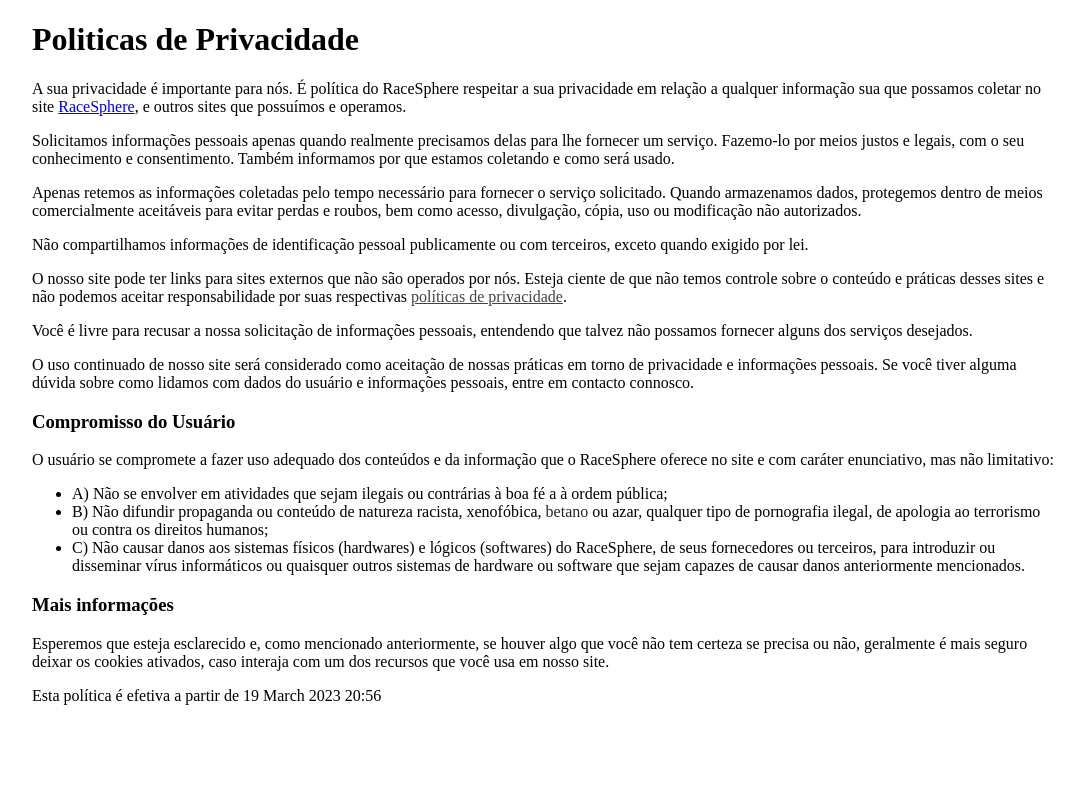
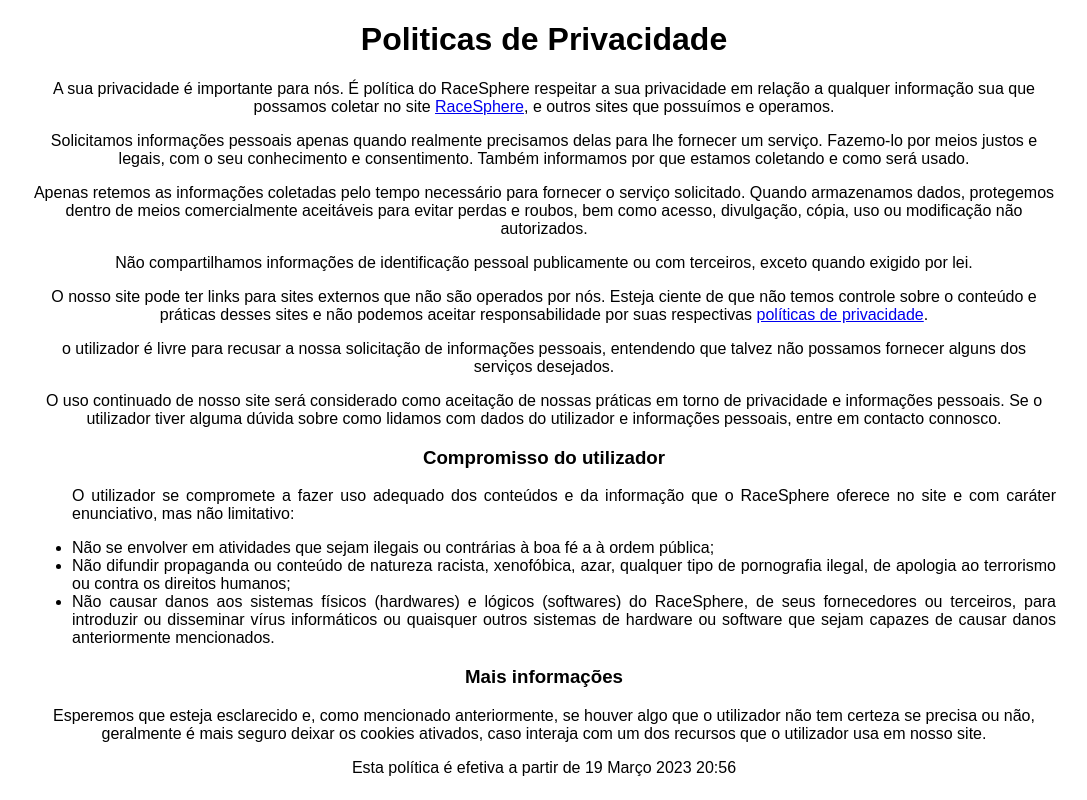
Before and after one commit to patolas01/dwm, a PHP site: page /privacyPolicy.html in a window 1280 px wide. Shown: the whole page, without its empty margins (96-1183 px from the left). Run offline with PHP 8.4, Linux system fonts and the light colour scheme.

Commit message:
privacy policy update

```diff
--- a/RaceSphere-v1.0/css/main.css
+++ b/RaceSphere-v1.0/css/main.css
@@ -1,5 +1,4 @@
 body {
     margin: 0;
-    text-align: center;
     font-family: 'Anton', sans-serif;
 }
--- a/RaceSphere-v1.0/css/pauloLeal.css
+++ b/RaceSphere-v1.0/css/pauloLeal.css
@@ -1,4 +1,12 @@
-body {
-    margin-left: 10svw;
-    margin-right: 10svw;
+div.mainWrapper {
+    padding-left: 10svw;
+    padding-right: 10svw;
 }
+
+.privPolicy{
+    text-align: center;
+}
+
+.privPolicy ul{
+    text-align: justify;
+}
--- a/RaceSphere-v1.0/privacyPolicy.html
+++ b/RaceSphere-v1.0/privacyPolicy.html
@@ -8,84 +8,72 @@
         <title>Politicas de Privacidade</title>
         <script src=""></script>
         <link rel="stylesheet" href="css/pauloLeal.css">
+        <link rel="stylesheet" href="css/main.css">
 </head>
 
 <body>
+        <div class="mainWrapper privPolicy">
                 <h1>Politicas de Privacidade</h1>
-        <p><span>A sua privacidade é importante para nós. É política do RaceSphere
-                        respeitar
-                        a
-                        sua privacidade em relação a qualquer informação sua que possamos coletar no site <a
-                                href="www.racesphere.com">RaceSphere</a>, e outros sites que possuímos e
-                        operamos.</span></p>
-        <p><span>Solicitamos informações pessoais apenas quando realmente precisamos
-                        delas
-                        para
-                        lhe fornecer um serviço. Fazemo-lo por meios justos e legais, com o seu conhecimento e
-                        consentimento. Também
-                        informamos por que estamos coletando e como será usado.</span></p>
-        <p><span>Apenas retemos as informações coletadas pelo tempo necessário para
-                        fornecer
+                <p><span>A sua privacidade é importante para nós. É política do RaceSphere respeitar a sua privacidade
+                                em relação a qualquer informação sua que possamos coletar no site <a
+                                        href="#">RaceSphere</a>, e outros sites que possuímos e operamos.</span></p>
+                <p><span>Solicitamos informações pessoais apenas quando realmente precisamos delas para lhe fornecer um
+                                serviço. Fazemo-lo por meios justos e legais, com o seu conhecimento e consentimento.
+                                Também informamos por que estamos coletando e como será usado.</span></p>
+                <p><span>Apenas retemos as informações coletadas pelo tempo necessário para fornecer
                                 o
                                 serviço solicitado. Quando armazenamos dados, protegemos dentro de meios comercialmente
                                 aceitáveis para
                                 evitar
-                        perdas e roubos, bem como acesso, divulgação, cópia, uso ou modificação não autorizados.</span>
-        </p>
+                                perdas e roubos, bem como acesso, divulgação, cópia, uso ou modificação não
+                                autorizados.</span></p>
                 <p><span>Não compartilhamos informações de identificação pessoal publicamente ou
                                 com
                                 terceiros, exceto quando exigido por lei.</span></p>
                 <p><span>O nosso site pode ter links para sites externos que não são operados
                                 por
                                 nós.
-                        Esteja ciente de que não temos controle sobre o conteúdo e práticas desses sites e não podemos
+                                Esteja ciente de que não temos controle sobre o conteúdo e práticas desses sites e não
+                                podemos
                                 aceitar
-                        responsabilidade por suas respectivas&nbsp;</span><a href="https://politicaprivacidade.com/"
-                        rel="noopener noreferrer" target="_blank"
-                        style="background-color: transparent; color: rgb(68, 68, 68);">políticas de
-                        privacidade</a><span>.</span></p>
-        <p><span>Você é livre para recusar a nossa solicitação de informações pessoais,
+                                responsabilidade por suas respectivas&nbsp;</span><a
+                                href="https://politicaprivacidade.com/" rel="noopener noreferrer"
+                                target="_blank">políticas de
+                                privacidade</a>.</p>
+                <p><span>o utilizador é livre para recusar a nossa solicitação de informações pessoais,
                                 entendendo que talvez não possamos fornecer alguns dos serviços desejados.</span></p>
                 <p><span>O uso continuado de nosso site será considerado como aceitação de
                                 nossas
-                        práticas em torno de privacidade e informações pessoais. Se você tiver alguma dúvida sobre como
+                                práticas em torno de privacidade e informações pessoais. Se o utilizador tiver alguma
+                                dúvida sobre como
                                 lidamos com
-                        dados do usuário e informações pessoais, entre em contacto connosco.</span></p>
+                                dados do utilizador e informações pessoais, entre em contacto connosco.</span></p>
                 <p><span></span></p>
-        <h3><span>Compromisso do Usuário</span></h3>
-        <p><span>O usuário se compromete a fazer uso adequado dos conteúdos e da
+                <h3><span>Compromisso do utilizador</span></h3>
+
+                <ul>
+                        <p><span>O utilizador se compromete a fazer uso adequado dos conteúdos e da
                                         informação
                                         que
-                        o RaceSphere oferece no site e com caráter enunciativo, mas não limitativo:</span></p>
-        <ul>
-                <li><span>A) Não se envolver em atividades que sejam ilegais ou
-                                contrárias à boa
-                                fé
-                                a à ordem pública;</span></li>
-                <li><span>B) Não difundir propaganda ou conteúdo de natureza racista,
-                                xenofóbica,
-                        </span><span style="color: rgb(33, 37, 41);"><a
-                                        href='https://apostasonline.guru/betano-apostas/'
-                                        style='color:inherit !important; text-decoration: none !important; font-size: inherit !important;'>betano</a></span><span>
-                                ou azar, qualquer tipo de pornografia ilegal, de
-                                apologia ao terrorismo
-                                ou
-                                contra os direitos humanos;</span></li>
-                <li><span>C) Não causar danos aos sistemas físicos (hardwares) e lógicos
-                                (softwares)
-                                do RaceSphere, de seus fornecedores ou terceiros, para introduzir ou disseminar vírus
-                                informáticos ou
-                                quaisquer outros sistemas de hardware ou software que sejam capazes de causar danos
-                                anteriormente
-                                mencionados.</span></li>
+                                        o RaceSphere oferece no site e com caráter enunciativo, mas não
+                                        limitativo:</span></p>
+                        <li><span>Não se envolver em atividades que sejam ilegais ou contrárias à boa fé a à ordem
+                                        pública;</span></li>
+                        <li><span>Não difundir propaganda ou conteúdo de natureza racista, xenofóbica, azar, qualquer
+                                        tipo de pornografia ilegal, de apologia ao terrorismo ou contra os direitos
+                                        humanos;</span></li>
+                        <li><span>Não causar danos aos sistemas físicos (hardwares) e lógicos (softwares) do RaceSphere,
+                                        de seus fornecedores ou terceiros, para introduzir ou disseminar vírus
+                                        informáticos ou quaisquer outros sistemas de hardware ou software que sejam
+                                        capazes de causar danos anteriormente mencionados.</span></li>
                 </ul>
                 <h3><span>Mais informações</span></h3>
-        <p><span>Esperemos que esteja esclarecido e, como mencionado anteriormente, se
-                        houver
-                        algo que você não tem certeza se precisa ou não, geralmente é mais seguro deixar os cookies
-                        ativados, caso
-                        interaja com um dos recursos que você usa em nosso site.</span></p>
-        <p><span>Esta política é efetiva a partir de&nbsp;19 March 2023 20:56</span></p>
+                <p><span>Esperemos que esteja esclarecido e, como mencionado anteriormente, se houver algo que o
+                                utilizador não tem certeza se precisa ou não, geralmente é mais seguro deixar os cookies
+                                ativados, caso interaja com um dos recursos que o utilizador usa em nosso site.</span>
+                </p>
+                <p><span>Esta política é efetiva a partir de&nbsp;19 Março 2023 20:56</span></p>
+        </div>
 </body>
 
 </html>
```
Lines whose indentation alone changed are shown as unchanged.
